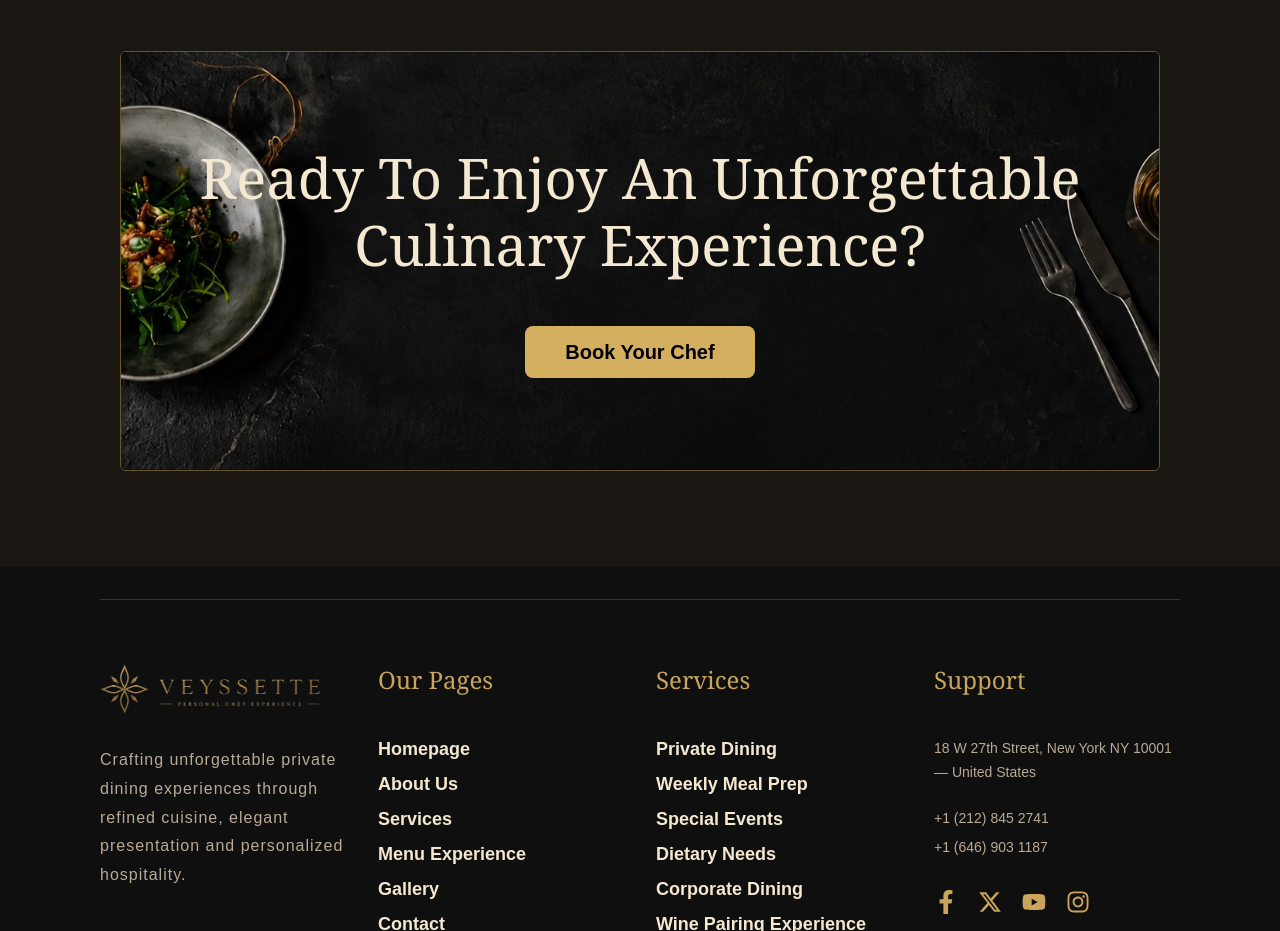
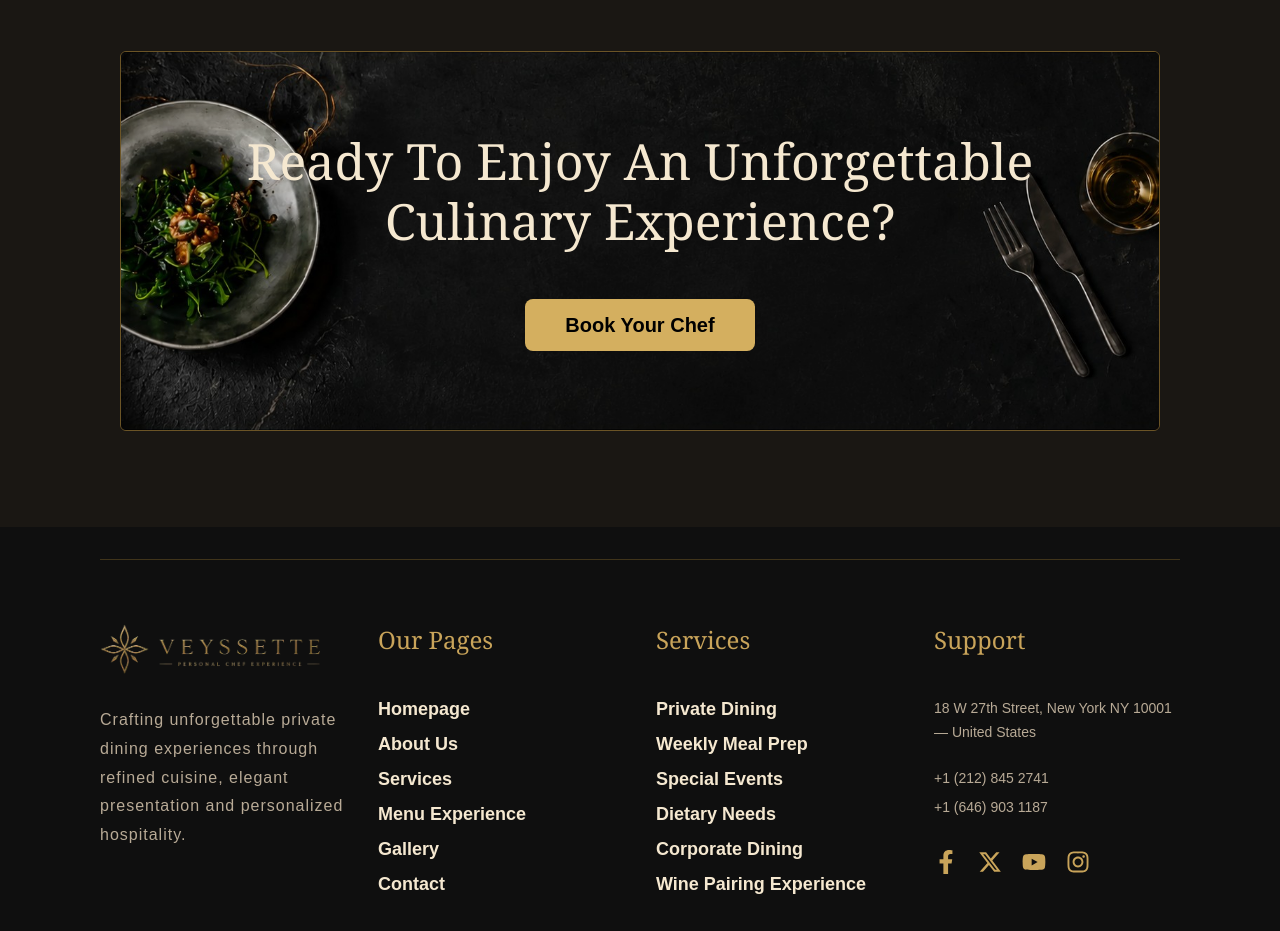
Before and after one commit to SUMEET1239/veyssette-new, a Next.js app: page / in a window 1280 px wide. Shown: the part 7080-8011 px from the top of the page. Built offline with nearby package versions, Linux system fonts and the light colour scheme.

Commit message:
Cta Section Changes

```diff
--- a/src/components/features/CTAsection.tsx
+++ b/src/components/features/CTAsection.tsx
@@ -4,7 +4,7 @@ export default function CTASection() {
   return (
     <section className="bg-[#1A1713] py-16 md:py-20 lg:py-24">
       <div className="max-w-[1700px] mx-auto px-5 md:px-10 lg:px-[120px]">
-        <div className="relative overflow-hidden rounded-md border border-[#6B5426] h-[280px] md:h-[350px] lg:h-[420px]">
+        <div className="relative overflow-hidden rounded-md border border-[#6B5426] h-[280px] md:h-[320px] lg:h-[380px]">
           {/* Background Image */}
           <Image
             src="/photos/CTA.jpg"
@@ -19,7 +19,7 @@ export default function CTASection() {
 
           {/* Content */}
           <div className="absolute inset-0 flex flex-col items-center justify-center text-center px-5 md:px-8">
-            <h2 className="font-serif text-[#F5E8D0] text-[28px] leading-[1.2] md:text-[42px] lg:text-[56px] max-w-4xl">
+            <h2 className="font-serif text-[#F5E8D0] text-[28px] leading-[1.2] md:text-[42px] lg:text-[50px] max-w-4xl">
               Ready To Enjoy An Unforgettable
               <br className="hidden sm:block" />
               Culinary Experience?
```
